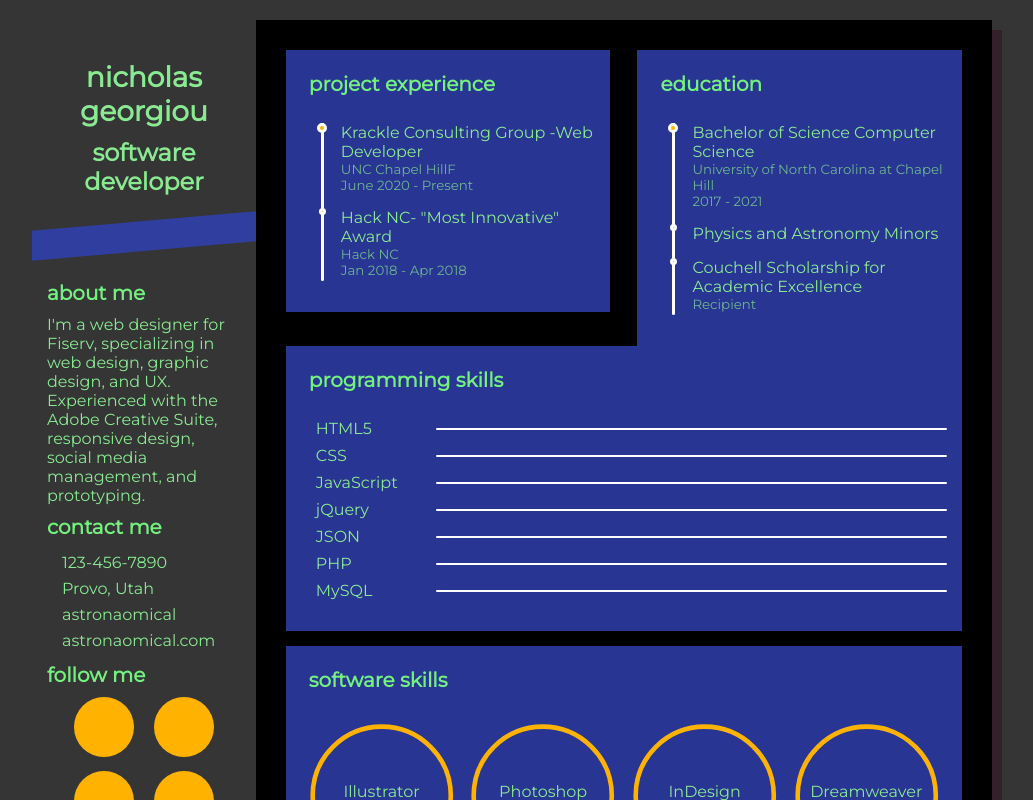
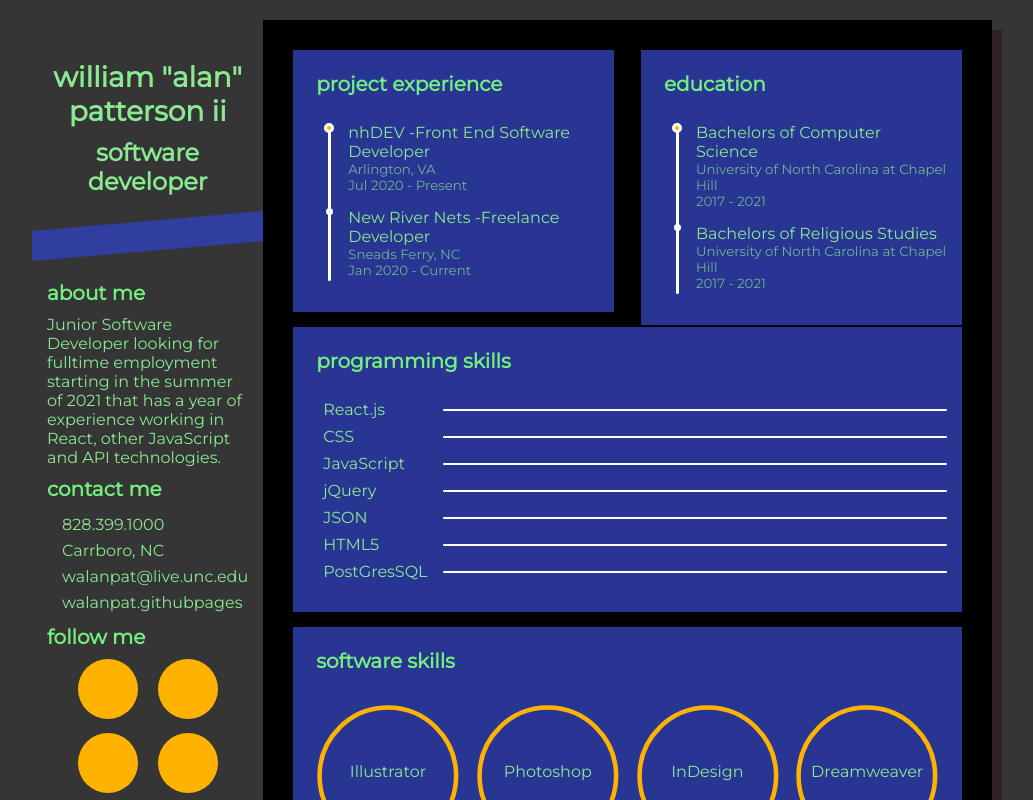
Before and after one commit to walanpat/ResumeSite0, a React (Create React App) app in the folder my-resume/: page / in a window 1280 px wide. Shown: the top 800 px of the page, without its empty margins (128-1161 px from the left). Built offline with nearby package versions, Linux system fonts and the light colour scheme.

Commit message:
Content Update

```diff
--- a/my-resume/src/components/educationBlock.js
+++ b/my-resume/src/components/educationBlock.js
@@ -3,9 +3,8 @@ const EducationBlock = () => {
         <div className="edu">
         <h3><i className="fa fa-graduation-cap"></i>Education</h3>
         <ul>
-          <li><span>Bachelor of Science Computer Science</span><small>University of North Carolina at Chapel Hill</small><small>2017 - 2021</small></li>
-          <li><span>Physics and Astronomy Minors</span></li>
-          <li><span>Couchell Scholarship for Academic Excellence</span><small>Recipient</small></li>
+          <li><span>Bachelors of Computer Science</span><small>University of North Carolina at Chapel Hill</small><small>2017 - 2021</small></li>
+          <li><span>Bachelors of Religious Studies</span><small>University of North Carolina at Chapel Hill</small><small>2017 - 2021</small></li>
         </ul>
       </div>
     );
--- a/my-resume/src/components/nameBlock.js
+++ b/my-resume/src/components/nameBlock.js
@@ -6,47 +6,50 @@ const NameBlock = () => {
           <i className='fas fa-rocket'></i>
         </div>
         <div className='info'>
-          <h1 className='name'>Nicholas Georgiou</h1>
+          <h1 className='name'>William "Alan" Patterson II</h1>
           <h2 className='job'>Software Developer</h2>
         </div>
       </div>
       <div className='about'>
-        <h3>About Me</h3>I'm a web designer for Fiserv, specializing in web
-        design, graphic design, and UX. Experienced with the Adobe Creative
-        Suite, responsive design, social media management, and prototyping.
+        <h3>About Me</h3>Junior Software Developer looking for fulltime
+        employment starting in the summer of 2021 that has a year of experience
+        working in React, other JavaScript and API technologies.
       </div>
       <div className='contact'>
         <h3>Contact Me</h3>
         <div className='call'>
           <a href='tel:123-456-7890'>
             <i className='fas fa-phone'></i>
-            <span>123-456-7890</span>
+            <span>828.399.1000</span>
           </a>
         </div>
         <div className='address'>
-          <a href='https://goo.gl/maps/fiTBGT6Vnhy'>
+          <a href='https://www.google.com/maps/place/Carrboro,+NC/@35.9263134,-79.1292939,13z/data=!3m1!4b1!4m5!3m4!1s0x89acd965f7016e75:0x1308afb599e6c145!8m2!3d35.9101438!4d-79.0752895'>
             <i className='fas fa-map-marker'></i>
-            <span>Provo, Utah</span>
+            <span>Carrboro, NC</span>
           </a>
         </div>
         <div className='email'>
-          <a href='mailto:astronaomical@gmail.com'>
+          <a href='mailto:walanpat@live.unc.edu'>
             <i className='fas fa-envelope'></i>
-            <span>astronaomical</span>
+            <span>walanpat@live.unc.edu</span>
           </a>
         </div>
         <div className='website'>
           <a href='http://astronaomical.com/' target='_blank'>
             {' '}
             <i className='fas fa-home'></i>
-            <span>astronaomical.com</span>
+            <span>walanpat.githubpages</span>
           </a>
         </div>
       </div>
       <div className='follow'>
         <h3>Follow Me</h3>
         <div className='box'>
-          <a href='https://www.facebook.com/astronaomical/' target='_blank'>
+          <a
+            href='https://www.facebook.com/alan.patterson.1238'
+            target='_blank'
+          >
             <i className='fab fa-facebook'></i>
           </a>
           <a href='https://www.instagram.com/astronaomical/' target='_blank'>
@@ -56,7 +59,7 @@ const NameBlock = () => {
             <i className='fab fa-pinterest'></i>
           </a>
           <a
-            href='https://www.linkedin.com/in/naomi-weatherford-758385112/'
+            href='https://www.linkedin.com/in/william-patterson-6233921b8/'
             target='_blank'
           >
             <i className='fab fa-linkedin'></i>
--- a/my-resume/src/components/projectBlock.js
+++ b/my-resume/src/components/projectBlock.js
@@ -3,8 +3,8 @@ const ProjectBlock = () => {
     <div className="work">
       <h3><i className="fa fa-briefcase"></i>Project Experience</h3>
       <ul>
-        <li><span>Krackle Consulting Group -Web Developer</span><small>UNC Chapel HillF</small><small>June 2020 - Present</small></li>
-        <li><span>Hack NC- "Most Innovative" Award</span><small>Hack NC</small><small>Jan 2018 - Apr 2018</small></li>
+        <li><span>nhDEV -Front End Software Developer</span><small>Arlington, VA</small><small>Jul 2020 - Present</small></li>
+        <li><span>New River Nets -Freelance Developer</span><small>Sneads Ferry, NC</small><small>Jan 2020 - Current</small></li>
       </ul>
     </div>
   );
--- a/my-resume/src/components/skillsBarBlock.js
+++ b/my-resume/src/components/skillsBarBlock.js
@@ -3,7 +3,7 @@ const SkillsBarBlock = () => {
         <div className="skills-prog">
         <h3><i className="fas fa-code"></i>Programming Skills</h3>
         <ul>
-          <li data-percent="95"><span>HTML5</span>
+          <li data-percent="95"><span>React.js</span>
             <div className="skills-bar">
               <div className="bar"></div>
             </div>
@@ -28,12 +28,12 @@ const SkillsBarBlock = () => {
               <div className="bar"></div>
             </div>
           </li>
-          <li data-percent="55"><span>PHP</span>
+          <li data-percent="95"><span>HTML5</span>
             <div className="skills-bar">
               <div className="bar"></div>
             </div>
           </li>
-          <li data-percent="40"><span>MySQL</span>
+          <li data-percent="40"><span>PostGresSQL</span>
             <div className="skills-bar">
               <div className="bar"></div>
             </div>
```
Also changed, not shown: 1 other file (tests, documents, lock files or other folders).
